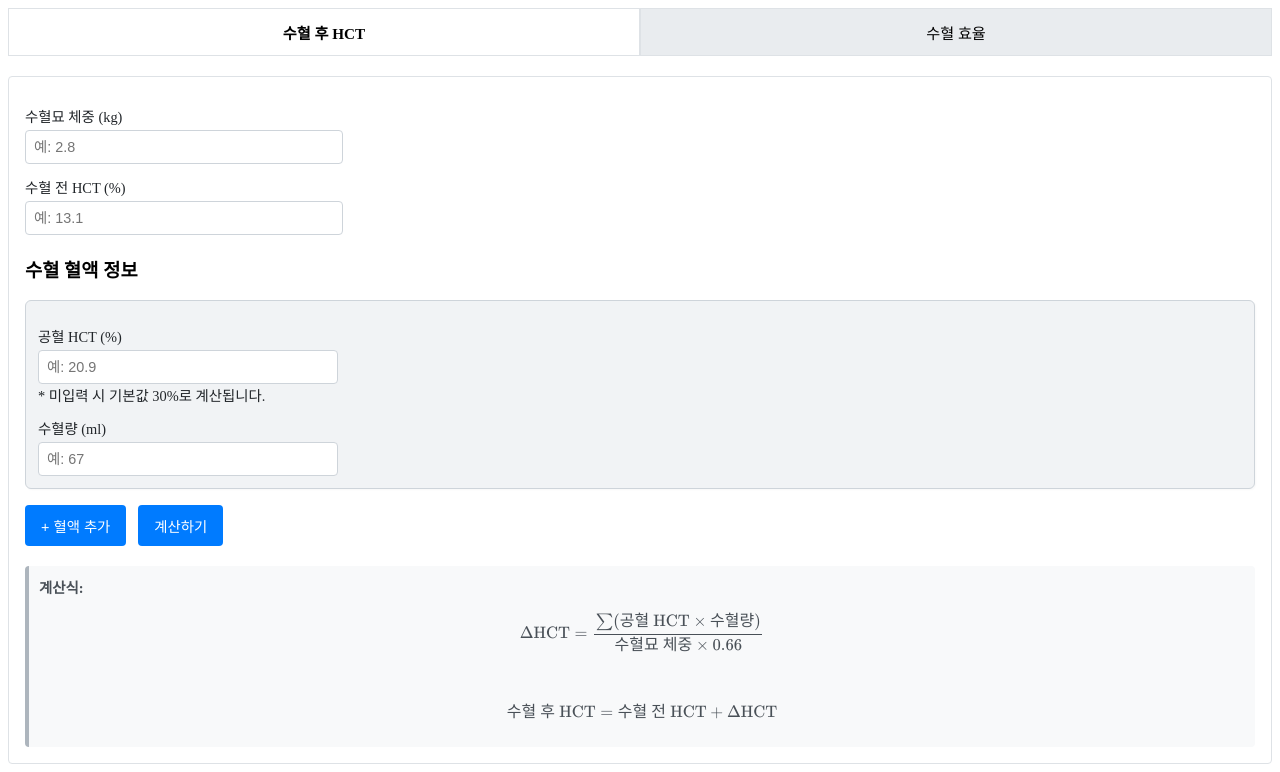
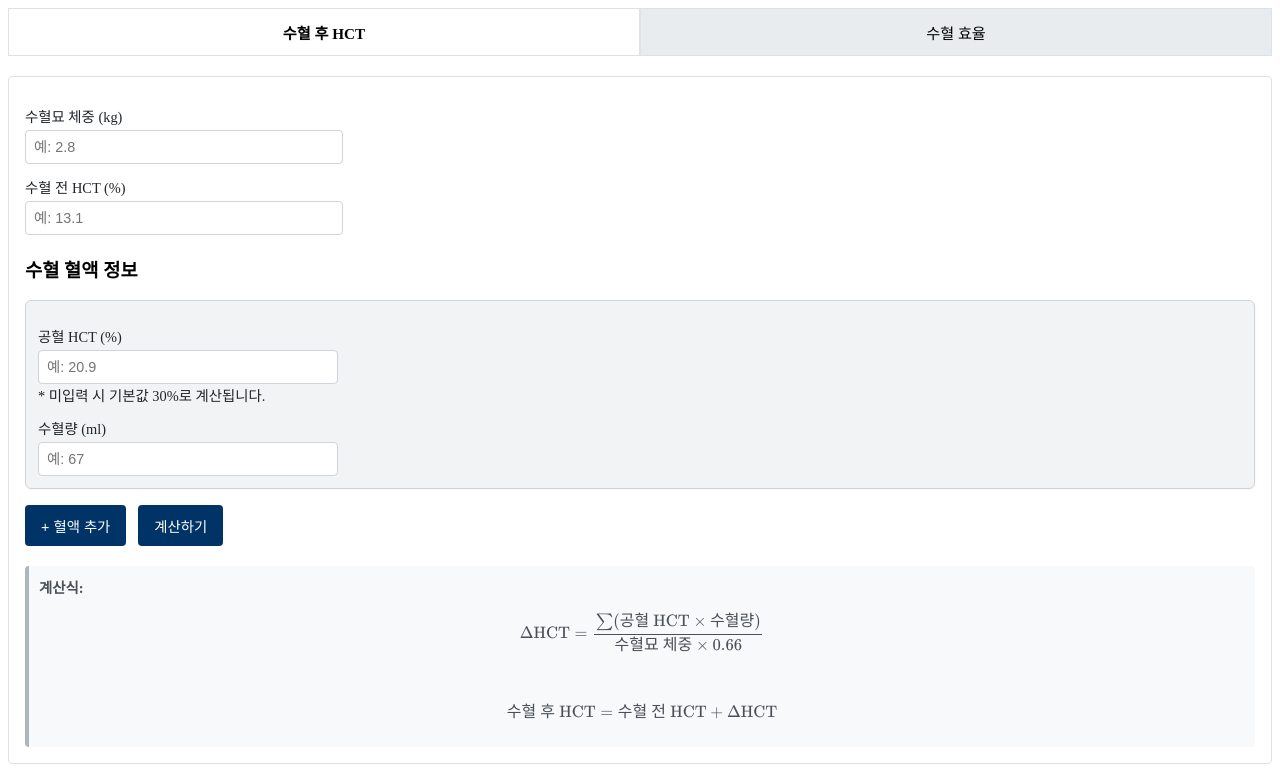
Before and after one commit to hodewdew-creator/blootranscal, a plain HTML site: page index.html in a window 1280 px wide. Shown: the part 76-848 px from the top of the page. Drawn offline with nearby package versions, Linux system fonts and the light colour scheme.

Commit message:
Update index.html

```diff
--- a/index.html
+++ b/index.html
@@ -107,7 +107,7 @@
       margin-right: 8px;
       padding: 10px 16px;
       font-size: 0.9rem;
-      background: #007bff;
+      background: #003366;
       color: white;
       border: none;
       border-radius: 4px;
```
